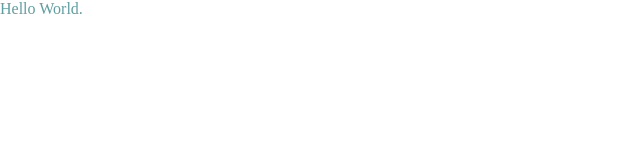
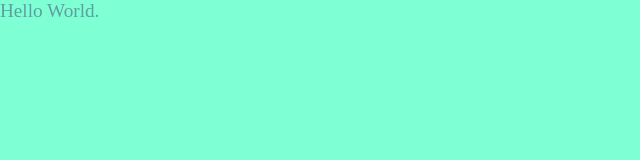
Before and after one commit to sohamTalwalkar/GeneralRepo123, a plain HTML site: page index.html in a window 1280 px wide. Shown: the whole page, without its empty margins (0-640 px from the left). Drawn offline with Linux system fonts and the light colour scheme.

Commit message:
Some minor changes

```diff
--- a/style.css
+++ b/style.css
@@ -1,9 +1,10 @@
 *{
     margin: 0;
     padding: 0;
-    color: aquamarine;
 }
 
 body{
     color: cadetblue;
+    background-color: aquamarine;
+    font-size: larger;
 }
```
